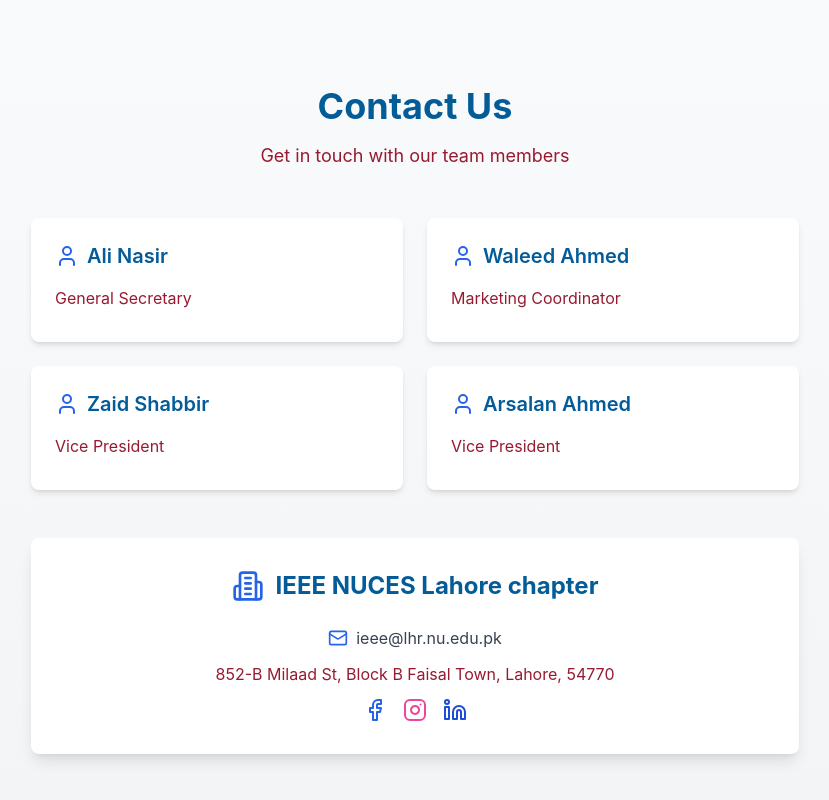
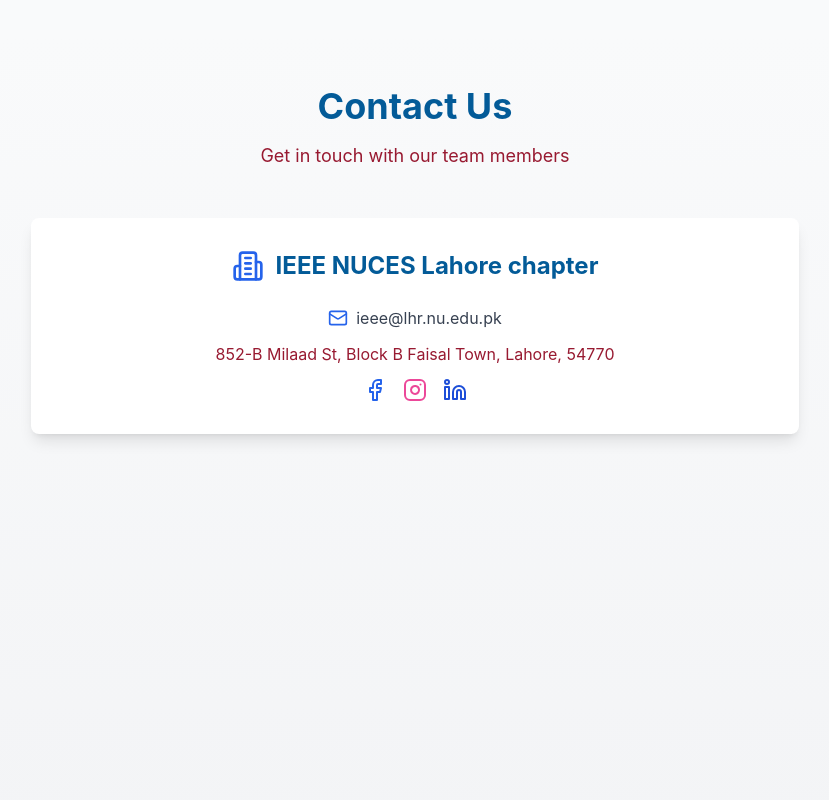
Before and after one commit to ArsalanAhmed03/project, a React (Vite) app: page / in a window 1280 px wide. Shown: the part 3177-3977 px from the top of the page, without its empty margins (225-1054 px from the left). Built offline with nearby package versions, Linux system fonts and the light colour scheme; what @cloudinary/url-gen would draw is missing.

Commit message:
things hidden

```diff
--- a/src/components/Contact.jsx
+++ b/src/components/Contact.jsx
@@ -3,26 +3,26 @@ import { Phone, User, Building2, Mail, Facebook, Instagram, Linkedin } from 'luc
 
 const contacts = [
   {
-    name: 'Ali Nasir',
-    position: 'General Secretary',
+    // name: 'Ali Nasir',
+    // position: 'General Secretary',
     // phone: '+92 332 4286968',
     // link: 'https://wa.me/923324286968',
   },
   {
-    name: 'Waleed Ahmed',
-    position: 'Marketing Coordinator',
+    // name: 'Waleed Ahmed',
+    // position: 'Marketing Coordinator',
     // phone: '+92 334 5619443',
     // link: 'https://wa.me/923345619443',
   },
   {
-    name: 'Zaid Shabbir',
-    position: 'Vice President',
+    // name: 'Zaid Shabbir',
+    // position: 'Vice President',
     // phone: '+92 333 2122981',
     // link: 'https://wa.me/923332122981',
   },
   {
-    name: 'Arsalan Ahmed',
-    position: 'Vice President',
+    // name: 'Arsalan Ahmed',
+    // position: 'Vice President',
     // phone: '+92 305 4640255',
     // link: 'https://wa.me/923054640255',
   },
@@ -36,7 +36,7 @@ function Contact() {
           <h1 className="text-4xl font-bold text-[#035B98] mb-4">Contact Us</h1>
           <p className="text-lg text-[#981A31]">Get in touch with our team members</p>
         </div>
-        <div className="grid gap-6 md:grid-cols-2 mb-12">
+        {false && <div className="grid gap-6 md:grid-cols-2 mb-12">
           {contacts.map((contact, index) => (
             <a
               key={index}
@@ -53,14 +53,14 @@ function Contact() {
                 <div className="space-y-2">
                   <p className="text-[#981A31]">{contact.position}</p>
                   <div className="flex items-center text-gray-700">
-                    {/* <Phone className="w-5 h-5 text-blue-600 mr-2" /> */}
-                    {/* <span>{contact.phone}</span> */}
+                    <Phone className="w-5 h-5 text-blue-600 mr-2" />
+                    <span>{contact.phone}</span>
                   </div>
                 </div>
               </div>
             </a>
           ))}
-        </div>
+        </div>}
         <div className="bg-white rounded-lg shadow-lg p-8 mt-8">
           <div className="flex items-center justify-center mb-6">
             <Building2 className="w-8 h-8 text-blue-600 mr-3" />
```
